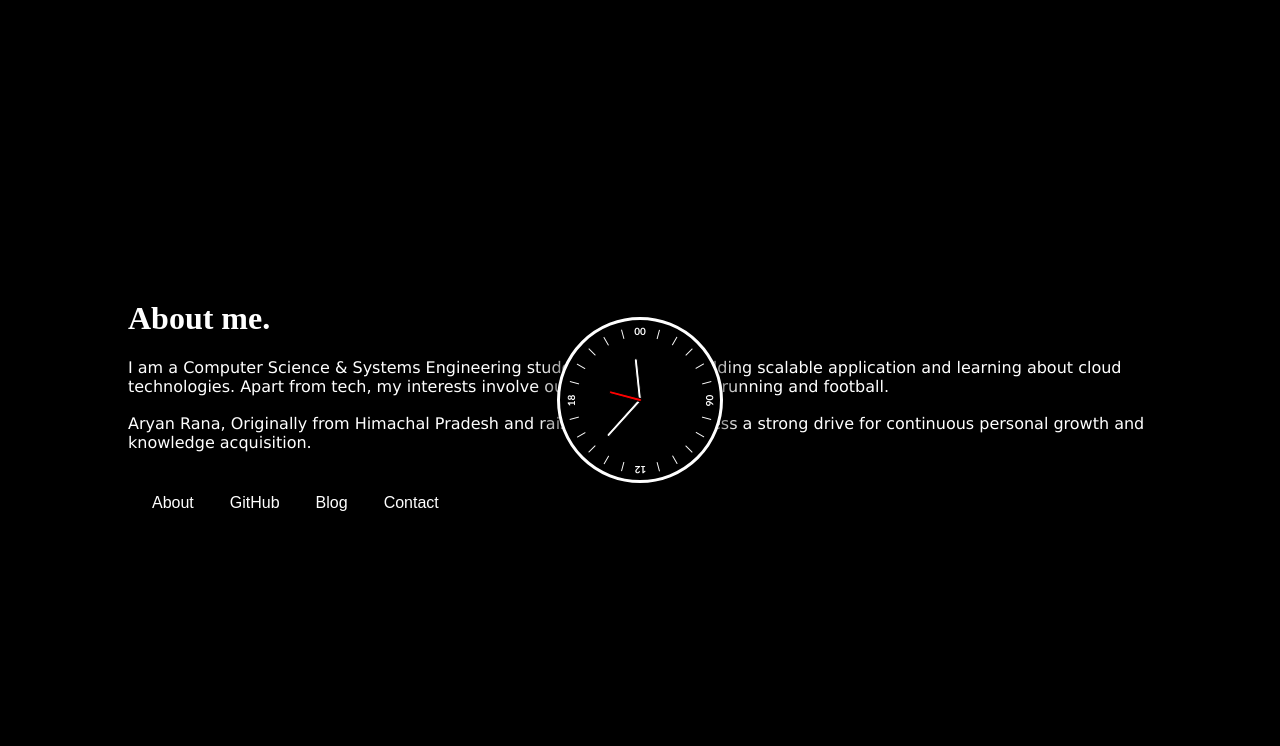
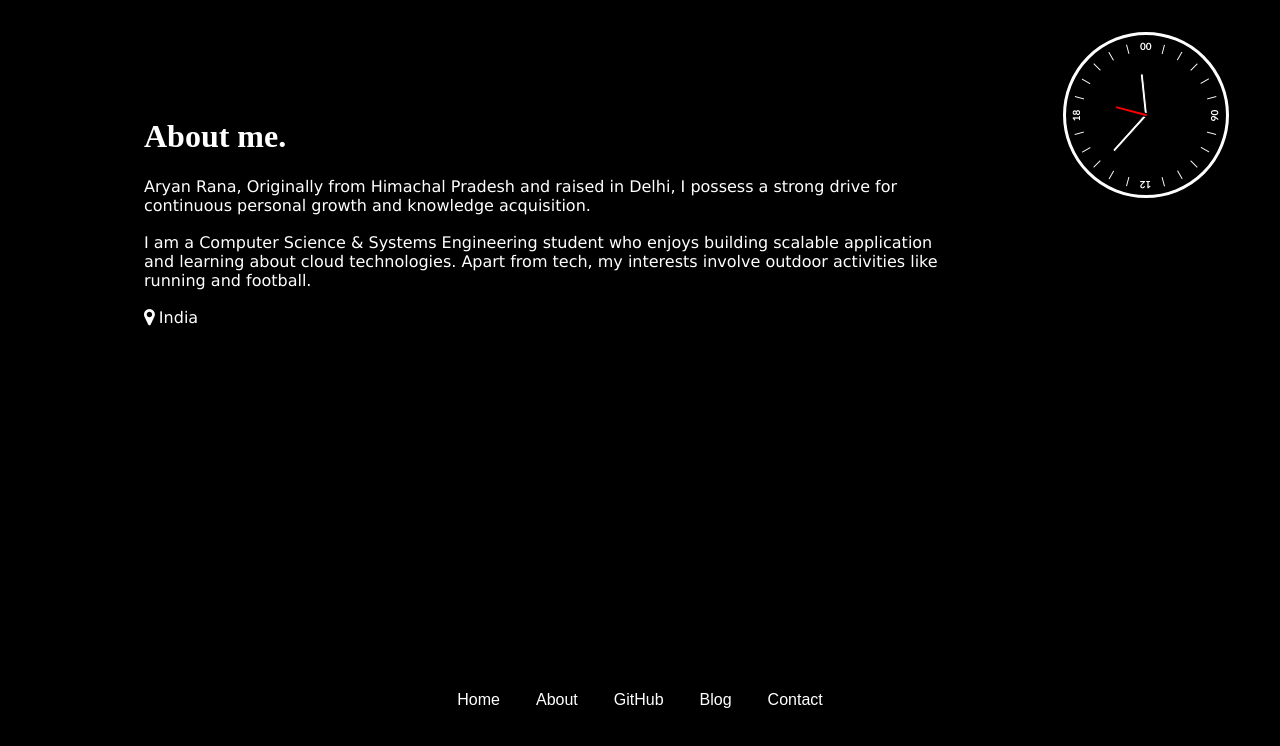
Before and after one commit to ar-rana/Portfolio, a React (Vite) app in the folder client/: page /about in a window 1280 px wide. Shown: the top 746 px of the page. Built offline with nearby package versions, Linux system fonts and the light colour scheme.

Commit message:
added clock component & removed extra component

```diff
--- a/client/src/Pages/About.tsx
+++ b/client/src/Pages/About.tsx
@@ -6,25 +6,29 @@ const About: React.FC = () => {
   return (
     <div className="about">
       <Clock />
+      <div className="about_container">
         <div className="about_view">
           <h1 style={{ fontWeight: "bolder" }}>About me.</h1>
-        <span className="about_text">
-          I am a Computer Science & Systems Engineering student who enjoys
-          building scalable application and learning about cloud technologies.
-          Apart from tech, my interests involve outdoor activities like running
-          and football.
-        </span>
-        <br />
           <span className="about_text">
             Aryan Rana, Originally from Himachal Pradesh and raised in Delhi, I
             possess a strong drive for continuous personal growth and knowledge
             acquisition.
           </span>
-        <div className="nav_container">
-        <Navigation />
+          <br />
+          <span className="about_text">
+            I am a Computer Science & Systems Engineering student who enjoys
+            building scalable application and learning about cloud technologies.
+            Apart from tech, my interests involve outdoor activities like
+            running and football.
+          </span>
+          <br />
+          <div className="inline_text">
+            <span className="fa fa-map-marker" style={{ fontSize: "19px"}}></span>
+            <span className="about_text">India</span>
           </div>
         </div>
-
+      </div>
+      <Navigation />
     </div>
   );
 };
--- a/client/src/Pages/Home.tsx
+++ b/client/src/Pages/Home.tsx
@@ -1,11 +1,28 @@
 import HomeView from "../components/HomeView/HomeView";
+import styles from "./page.module.css";
+import logo from "../assets/logo.png";
+import logo2 from "../assets/logo2.png";
+import logo3 from "../assets/logo3.png";
+import Navigation from "../components/Navigation/Navigation";
 import ParticleEffect from "../components/ParticleEffect/ParticleEffect";
+import TypingText from "../components/TypingText/TypingText";
 
 const Home = () => {
-
+  const intro = [
+    "Aryan Rana",
+    "a CS Engineering Student",
+    "a Cloud & Fullstack Engineering Enthusiast",
+  ];
   return (
     <div className="home">
-      <HomeView />
+      <div className={styles.main_container}>
+        <img src={logo2} />
+        <div className={styles.text_container}>
+          <span>Hello, I'm </span>
+          <TypingText text={intro} speed={200} />
+        </div>
+        <Navigation home={true} />
+      </div>
       <ParticleEffect />
     </div>
   );
--- a/client/src/components/Clock/clock.module.css
+++ b/client/src/components/Clock/clock.module.css
@@ -1,10 +1,10 @@
 .container{
   position: fixed;
-  top: 10;
-  right: 10;
+  top: 4%;
+  right: 4%;
 }
 
-.clock{
+.clock {
   width: 10rem;
   height: 10rem;
   border-radius: 50%;
--- a/client/src/components/HomeView/HomeView.tsx
+++ /dev/null
@@ -1,27 +0,0 @@
-import React from "react";
-import styles from "./homeView.module.css";
-import logo from "../../assets/logo.png";
-import logo2 from "../../assets/logo2.png";
-import logo3 from "../../assets/logo3.png";
-import TypingText from "../TypingText/TypingText";
-import Navigation from "../Navigation/Navigation";
-
-const HomeView:React.FC = () => {
-  const intro = [
-    "Aryan Rana",
-    "a CS Engineering Student",
-    "a Cloud & Fullstack Engineering Enthusiast",
-  ];
-  return (
-    <div className={styles.main_container}>
-      <img src={logo2} />
-      <div className={styles.text_container}>
-        <span>Hello, I'm </span>
-        <TypingText text={intro} speed={200} />
-      </div>
-      <Navigation />
-    </div>
-  );
-};
-
-export default HomeView;
--- a/client/src/components/Navigation/Navigation.tsx
+++ b/client/src/components/Navigation/Navigation.tsx
@@ -3,9 +3,20 @@ import { Link } from "react-router-dom";
 import style from "./navigation.module.css";
 import EmergeButton from "../EmergeButton/EmergeButton";
 
-const Navigation: React.FC = () => {
+interface Props {
+  home?: boolean;
+}
+
+const Navigation: React.FC<Props> = ({ home = false}) => {
   return (
     <ul className={style.nav_list}>
+      {home ? '' :(
+        <li>
+        <Link to="/">
+          <EmergeButton text="Home" />
+        </Link>
+      </li>
+      )}
       <li>
         <Link to="/about">
           <EmergeButton text="About" />
--- a/client/src/index.css
+++ b/client/src/index.css
@@ -18,16 +18,23 @@ body {
     justify-content: center;
     display: flex;
     align-items: center;
-    min-height: 100vh;
+    height: 100vh;
     width: 100%;
     background-color: transparent;
+    overflow-y: auto;
 }
+
+.about_container {
+    width: 80%;
+    height: 75%;
+    overflow-y: auto;}
 
 .nav_container {
     justify-self: flex-start;
     margin-top: 2rem;
 }
 .about_view {
+    padding: 1rem;
     display: flex;
     flex-direction: column;
     width: 80%;
@@ -36,7 +43,8 @@ body {
 .about_text {
     font-family: Verdana, Geneva, Tahoma, sans-serif;
 }
-
-.rotate {
-    transform: rotate(calc(-15deg * var(--i)));
+.inline_text {
+    display: flex;
+    align-items: center;
+    gap: 4px;
 }
```
Also changed, not shown: client/src/Pages/page.module.css (line endings or trailing spaces). Lines whose indentation alone changed are shown as unchanged.
